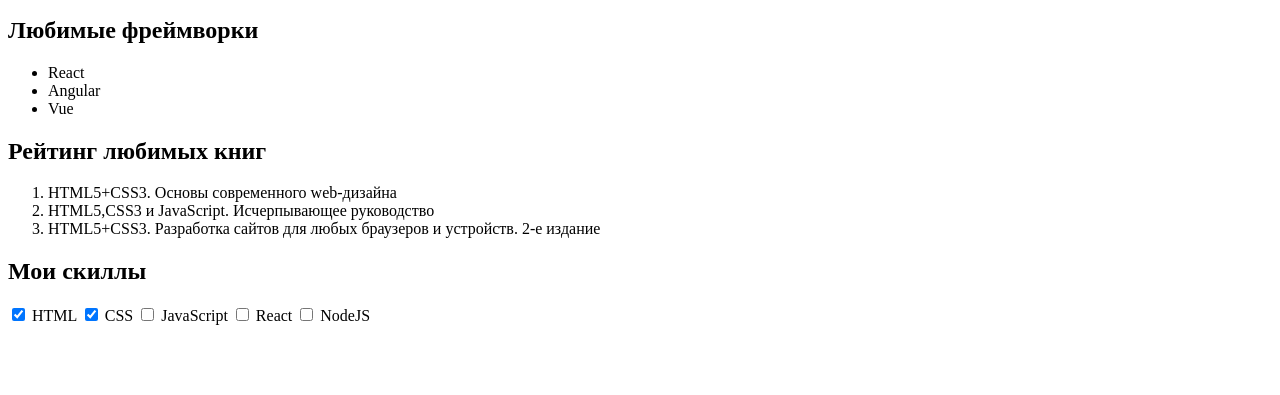
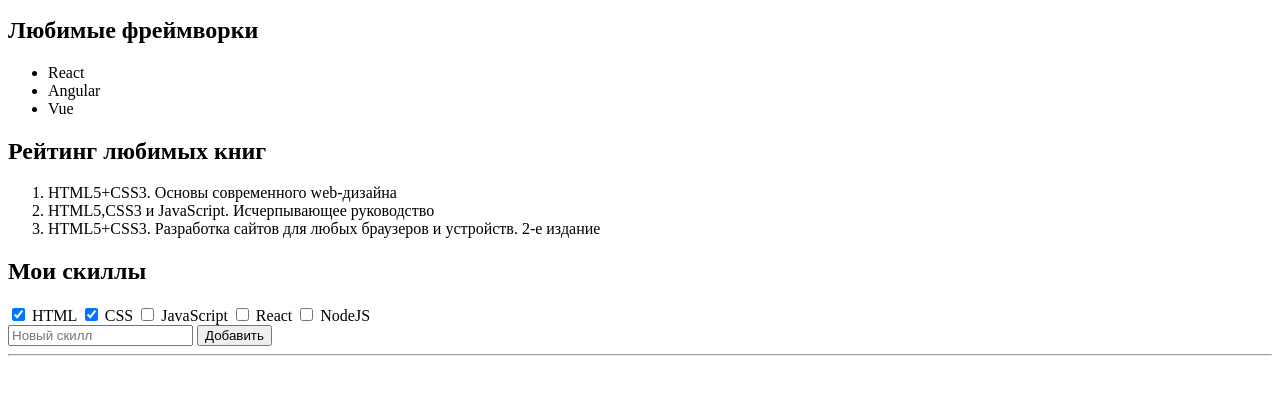
Before and after one commit to Leopoldiev/1-hw-with-auto-test-html-css-main, a plain HTML site: page index.html in a window 1280 px wide. Shown: the part 353-748 px from the top of the page. Drawn offline with Linux system fonts and the light colour scheme.

Commit message:
completed 5-7th tasks

```diff
--- a/index.html
+++ b/index.html
@@ -92,6 +92,9 @@
         <!-- 5) Создай здесь однострочное поле для ввода текста с подсказкой "Новый скилл", которая исчезает, когда начинаешь что-то печатать (для подсказки есть специальный атрибут) -->
         <!-- 6) Создай здесь кнопку “Добавить” -->
         <!-- 7) Добавь горизонтальную линию (для этого есть специальный тег) -->
+        <input type="text" name="user-skill" placeholder="Новый скилл">
+        <input type="submit" value="Добавить">
+        <hr />
 
         <table data-cy="hw-about-table-pre">
             <!-- 8) В таблице сделай 5 строк и 3 столбца.
```
